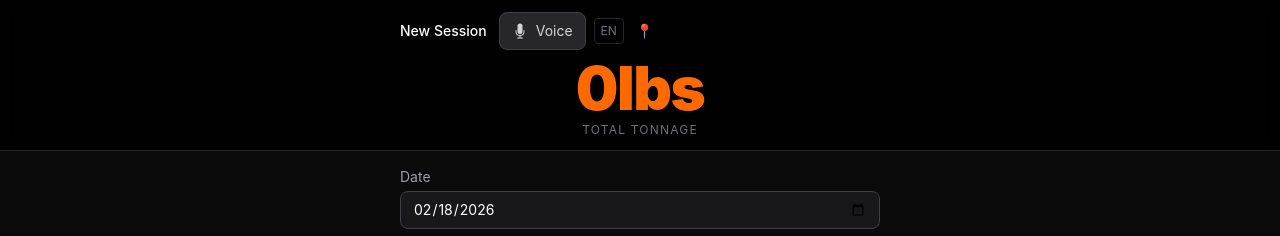
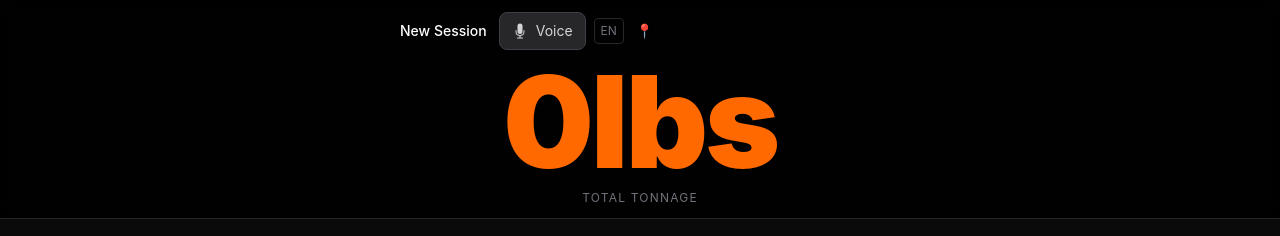
Before and after one commit to SoriamoriaDev/push-tonnes, a Next.js app: page /session/new in a window 1280 px wide. Shown: the top 236 px of the page. Built offline with nearby package versions, Linux system fonts and the light colour scheme; no server answers; the database is empty; sample sign-in values are in the browser's storage.

Commit message:
feat: double tonnage display size

```diff
--- a/src/app/session/new/page.tsx
+++ b/src/app/session/new/page.tsx
@@ -304,7 +304,7 @@ export default function NewSession() {
             </div>
           </div>
           <div className="text-center">
-            <p className="text-5xl sm:text-6xl font-black text-orange-500 leading-none tracking-tight">
+            <p className="text-8xl sm:text-9xl font-black text-orange-500 leading-none tracking-tight">
               {formatVolume(totalTonnage, unit)}
             </p>
             <p className="text-zinc-500 text-xs mt-1 uppercase tracking-widest">total tonnage</p>
```
